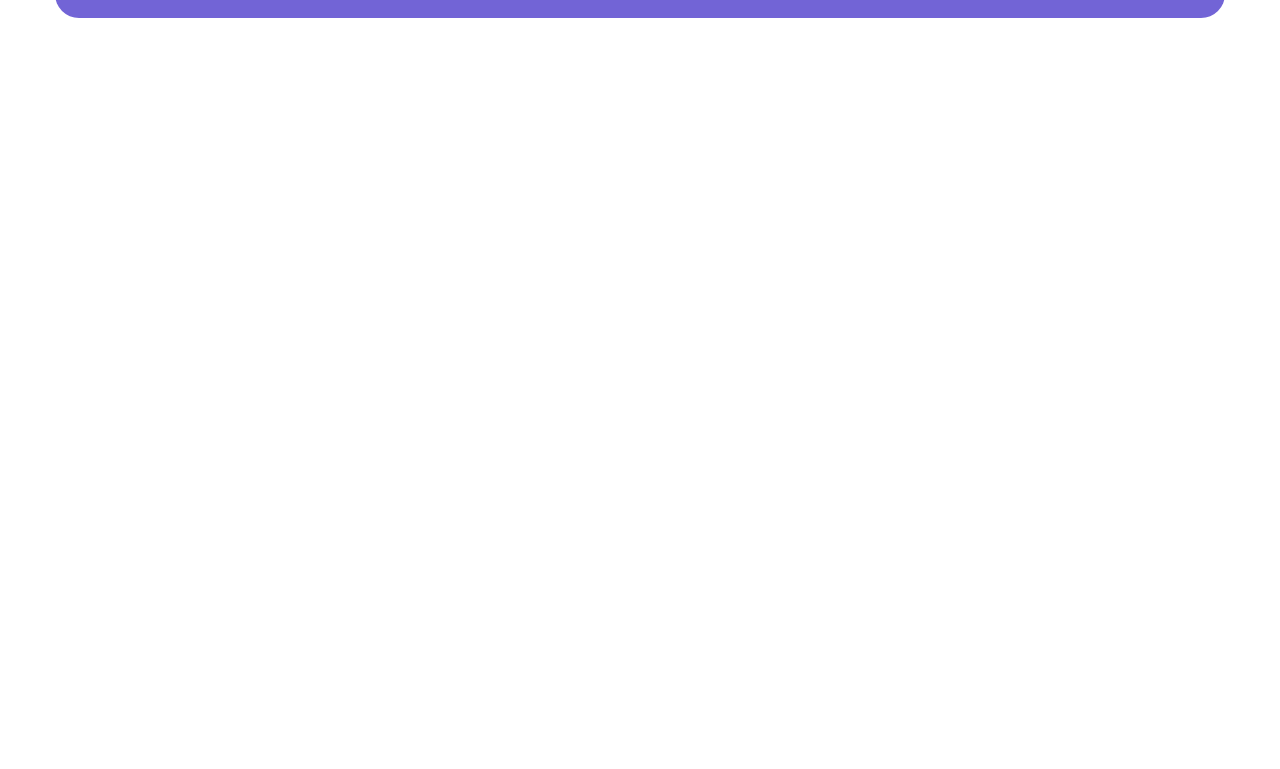
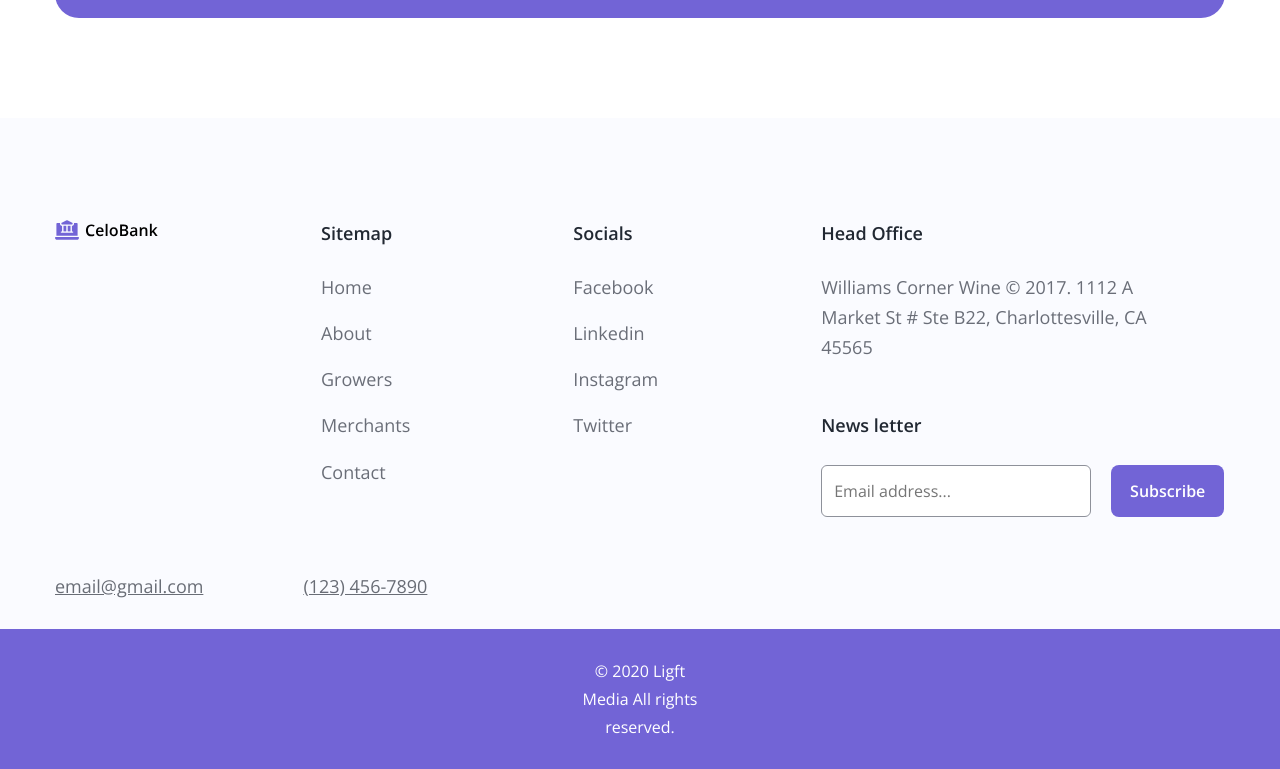
Before and after one commit to KimKhanhDo/Mobile-Banking_HtmlCss, a plain HTML site: page index.html in a window 1280 px wide. Shown: the part 5319-6088 px from the top of the page. Before the commit the page ends 5878 px from the top, so only its background shows below. Drawn offline with nearby package versions, Linux system fonts and the light colour scheme.

Commit message:
Working with Footer area

```diff
--- a/assets/css/style.css
+++ b/assets/css/style.css
@@ -979,3 +979,103 @@ button {
   bottom: 49px;
   right: 166px;
 }
+
+/* Footer */
+.footer {
+  margin-top: 100px;
+  background: #fafbff;
+}
+
+.footer__content {
+  padding-top: 100px;
+  display: flex;
+  column-gap: 163px;
+}
+
+.footer__title,
+.footer__item,
+.footer__desc {
+  font-size: 1.8rem;
+  font-weight: 600;
+  line-height: 1.67;
+  color: var(--secondary-color);
+}
+
+.footer__list {
+  margin-top: 24px;
+}
+
+.footer__item {
+  display: inline-block;
+  margin-bottom: 16px;
+  font-weight: 400;
+  color: #6a6e78;
+}
+
+.footer__item:hover {
+  text-decoration: underline;
+}
+
+.footer__desc {
+  width: 371px;
+  margin-top: 24px;
+  font-weight: 400;
+  word-wrap: break-word;
+  color: #6a6e78;
+}
+
+.footer__form {
+  margin-top: 48px;
+}
+
+.footer__subscribe-form {
+  margin-top: 24px;
+  display: flex;
+  column-gap: 20px;
+}
+
+.footer__subscribe-input {
+  padding: 12px;
+  width: 270px;
+  height: 52px;
+  border: none;
+  outline: none;
+  border-radius: 6px;
+  border: 1px solid #8e919a;
+
+  font-size: 1.6rem;
+  line-height: 1.75;
+  color: #8e919a;
+}
+
+.footer__subscribe-btn {
+  --height: 52px;
+
+  min-width: 113px;
+  outline: none;
+  border: none;
+}
+
+.footer__contact {
+  margin-top: 54px;
+  display: flex;
+  column-gap: 100px;
+
+  font-size: 1.8rem;
+  line-height: 1.67;
+  text-decoration-line: underline;
+  color: var(--text-color);
+}
+
+.footer__copyright {
+  padding: 28px 578px;
+  margin-top: 28px;
+  background: var(--primary-color);
+}
+
+.footer__copyright-desc {
+  text-align: center;
+  font-size: 1.6rem;
+  line-height: 1.75;
+  color: #fff;
+}
--- a/index.html
+++ b/index.html
@@ -204,7 +204,7 @@
       </div>
     </section>
 
-    <main style="height: 5000px">
+    <main>
       <!-- Bank Content-->
       <section class="content">
         <div class="container">
@@ -579,5 +579,91 @@
         </div>
       </section>
     </main>
+
+    <!-- Footer -->
+    <footer class="footer">
+      <div class="container">
+        <div class="footer__body">
+          <!-- Row 1 -->
+          <div class="footer__content">
+            <!-- Logo -->
+            <a href="#!">
+              <img src="./assets/icons/logo.svg" alt="" class="footer__logo" />
+            </a>
+            <!-- Colum 1 -->
+            <div class="footer__column">
+              <h3 class="footer__title">Sitemap</h3>
+              <ul class="footer__list">
+                <li>
+                  <a href="" class="footer__item">Home</a>
+                </li>
+                <li>
+                  <a href="" class="footer__item">About</a>
+                </li>
+                <li>
+                  <a href="" class="footer__item">Growers</a>
+                </li>
+                <li>
+                  <a href="" class="footer__item">Merchants</a>
+                </li>
+                <li>
+                  <a href="" class="footer__item">Contact</a>
+                </li>
+              </ul>
+            </div>
+            <!-- Colum 2 -->
+            <div class="footer__column">
+              <h3 class="footer__title">Socials</h3>
+              <ul class="footer__list">
+                <li>
+                  <a href="" class="footer__item">Facebook</a>
+                </li>
+                <li>
+                  <a href="" class="footer__item">Linkedin</a>
+                </li>
+                <li>
+                  <a href="" class="footer__item">Instagram</a>
+                </li>
+                <li>
+                  <a href="" class="footer__item">Twitter</a>
+                </li>
+              </ul>
+            </div>
+            <!-- Column 3 -->
+            <div class="footer__column">
+              <h3 class="footer__title">Head Office</h3>
+              <p class="section-desc footer__desc">
+                Williams Corner Wine © 2017. 1112 A Market St # Ste B22,
+                Charlottesville, CA 45565
+              </p>
+              <div class="footer__form">
+                <h3 class="footer__title">News letter</h3>
+                <form action="" class="footer__subscribe-form">
+                  <input
+                    type="email"
+                    name=""
+                    id=""
+                    placeholder="Email address..."
+                    class="footer__subscribe-input"
+                  />
+                  <button class="btn footer__subscribe-btn">Subscribe</button>
+                </form>
+              </div>
+            </div>
+          </div>
+          <!-- Row 2 -->
+          <div class="footer__contact">
+            <p>email@gmail.com</p>
+            <p>(123) 456-7890</p>
+          </div>
+        </div>
+      </div>
+      <!-- Row 3 -->
+      <div class="footer__copyright">
+        <p class="footer__copyright-desc">
+          © 2020 Ligft Media All rights reserved.
+        </p>
+      </div>
+    </footer>
   </body>
 </html>
```
